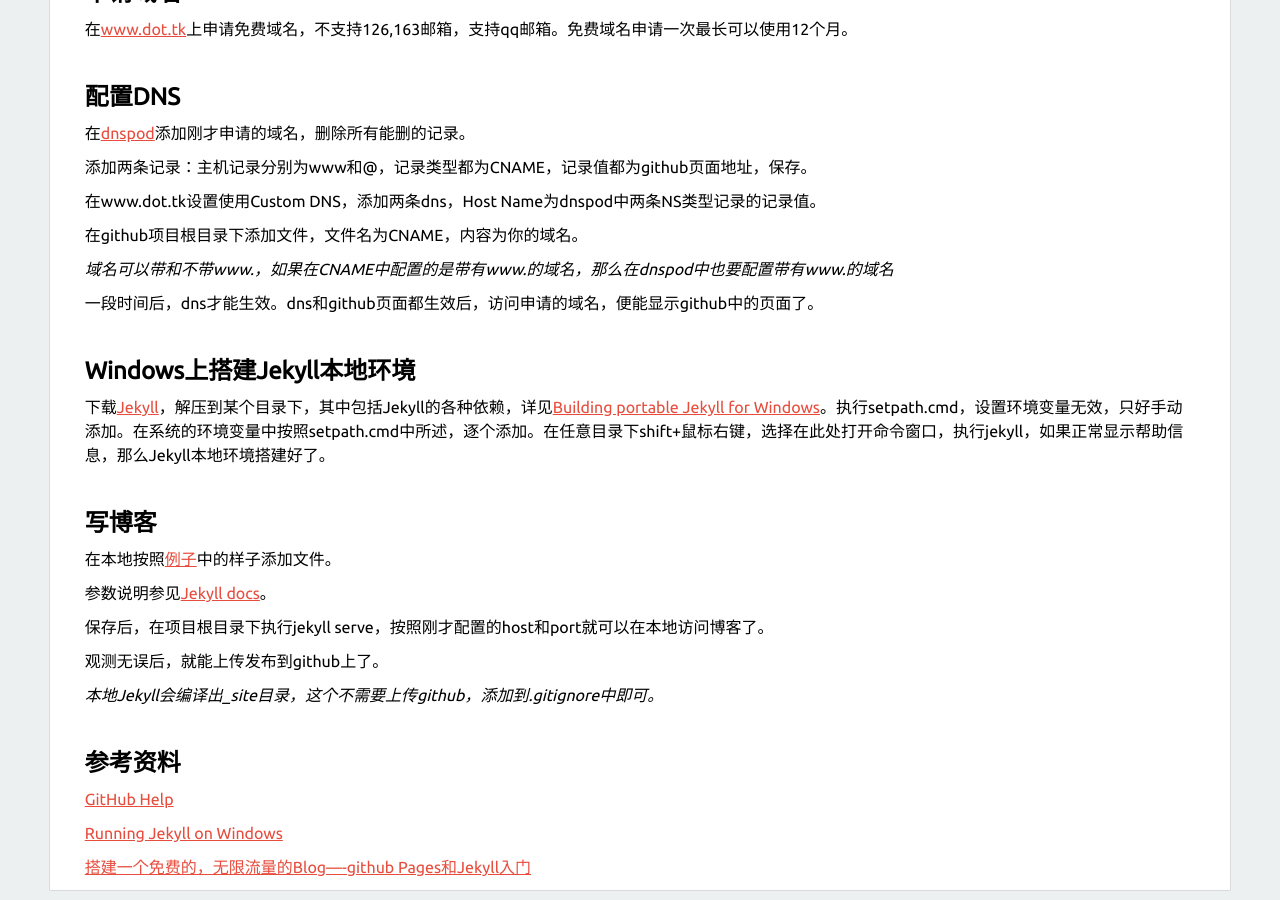
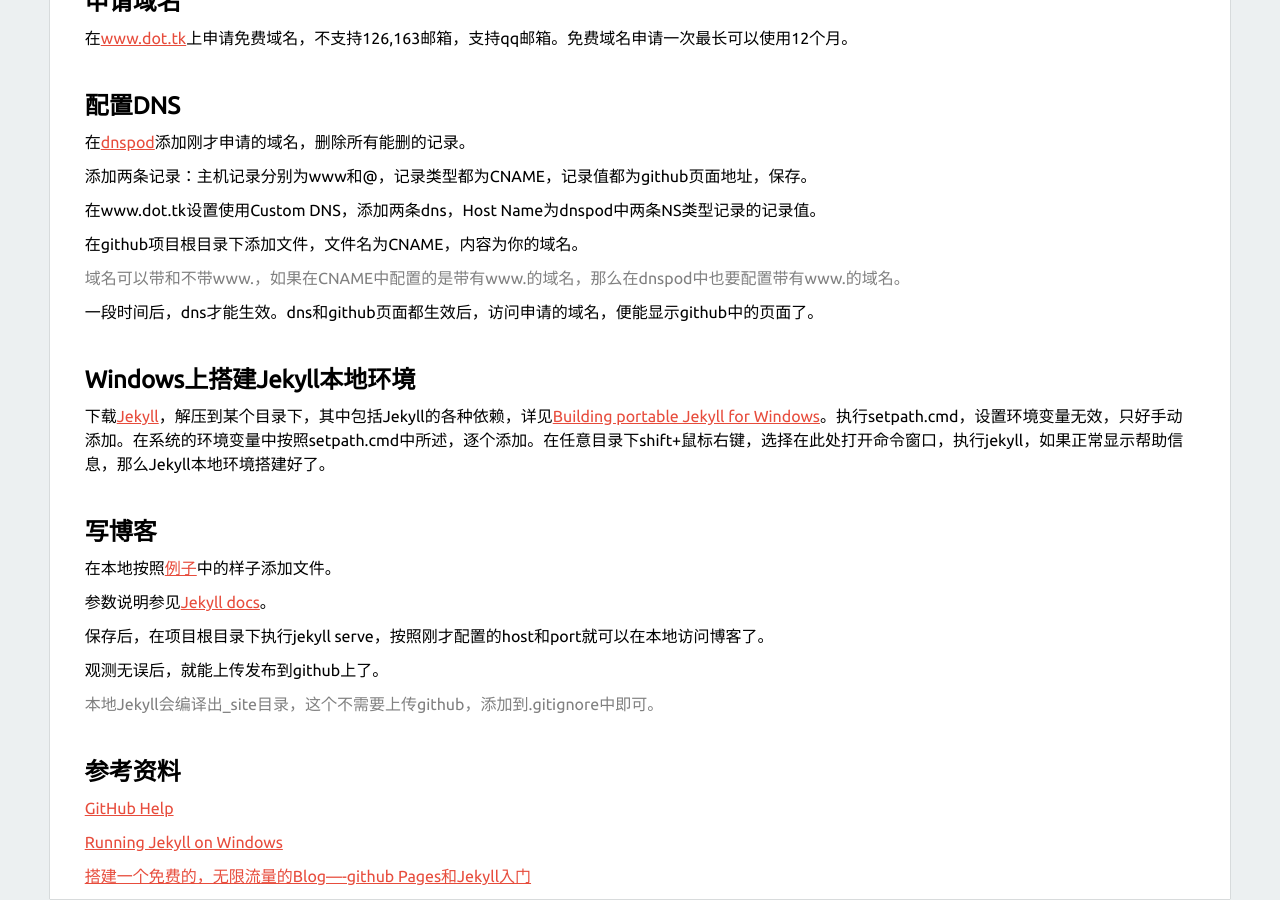
Before and after one commit to vivaxyblog/vivaxyblog.github.io, a Jekyll site: the page built from _posts/2014-05-11-DaJanBoKe.md, in a window 1280 px wide and 900 px high, scrolled down 669 px. Built offline with Jekyll 4.4.1, drawn with Linux system fonts in a browser that asks for light colours; comment, search, counter and statistics services are not loaded.

Commit message:
fix style

```diff
--- a/_posts/2014-05-11-DaJanBoKe.md
+++ b/_posts/2014-05-11-DaJanBoKe.md
@@ -21,13 +21,13 @@
 
 **发布Github页面**
 
-[Github][7]上注册用户，假设用户名为*username*。或者用户创建organization，记组织名为*username*。
+[Github][7]上注册用户，假设用户名为`username`。或者用户创建organization，记组织名为`username`。
 
 用户或者组织发布页面有两种方式：
 
-- 创建新的repository，名称为*username*.github.io，把页面放入master分支中，页面地址为：*username*.github.io。
+- 创建新的repository，名称为`username`.github.io，把页面放入master分支中，页面地址为：`username`.github.io。
 
-- 创建新的repository，假设名称为*repo*，在该repository下新建gh-pages分支，把页面放入其中，页面地址为*username*.github.io/*repo*。
+- 创建新的repository，假设名称为`repo`，在该repository下新建gh-pages分支，把页面放入其中，页面地址为`username`.github.io/`repo`。
 
 登录[GitHub Windows][2]，clone repository。
 资源管理器中找到repository文件目录，新建index.html，写入文字后保存。
@@ -51,7 +51,7 @@
 
 在github项目根目录下添加文件，文件名为CNAME，内容为你的域名。
 
-*域名可以带和不带www.，如果在CNAME中配置的是带有www.的域名，那么在dnspod中也要配置带有www.的域名*
+<span style="color:grey">域名可以带和不带www.，如果在CNAME中配置的是带有www.的域名，那么在dnspod中也要配置带有www.的域名。</span>
 
 一段时间后，dns才能生效。dns和github页面都生效后，访问申请的域名，便能显示github中的页面了。
 
@@ -73,7 +73,7 @@
 
 观测无误后，就能上传发布到github上了。
 
-*本地Jekyll会编译出_site目录，这个不需要上传github，添加到.gitignore中即可。*
+<span style="color:grey">本地Jekyll会编译出_site目录，这个不需要上传github，添加到.gitignore中即可。</span>
 
 <br />
 
```
